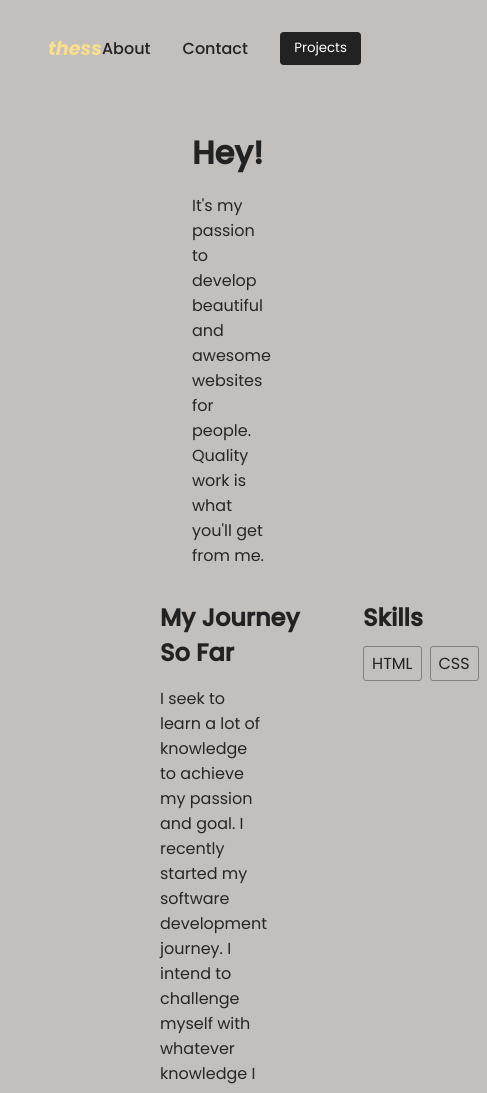
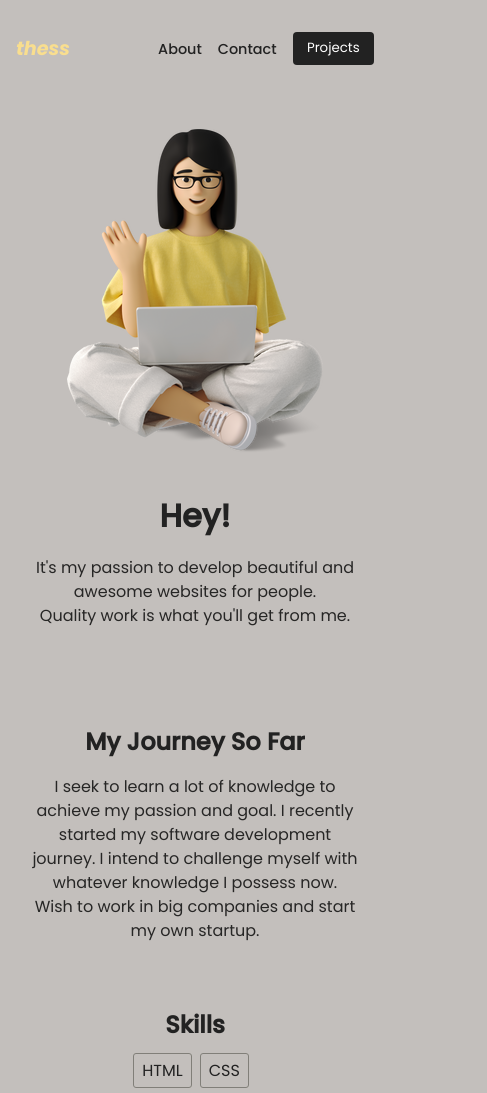
Before and after one commit to theresahb/portfolio, a plain HTML site: page index.html in a window 390 px wide. Shown: the top 1093 px of the page, 487 px wide, since content can reach past the window. Drawn offline with Linux system fonts and the light colour scheme.

Commit message:
reponsive

```diff
--- a/css/style.css
+++ b/css/style.css
@@ -79,6 +79,7 @@
 
 .intro p {
     opacity: 80%;
+    line-height: 1.5em;
 }
 
 .myself-skills {
@@ -99,6 +100,7 @@
 
 .myself p {
     opacity: 80%;
+    line-height: 1.5em;
     padding-right: 4rem;
 }
 
@@ -119,3 +121,55 @@
     padding: 0.3rem 0.5rem;
     margin: 0 0.5rem 0 0;
 }
+
+@media (max-width: 800px) {
+    .container {
+        row-gap: 4rem;
+        padding: 2rem 5rem;
+    }
+
+    .image-intro {
+        flex-direction: column;
+        justify-content: center;
+        align-items: center;
+        row-gap: 2rem;
+        text-align: center;
+    }
+
+    .myself-skills {
+        flex-direction: column;
+        justify-content: center;
+        align-items: center;
+        row-gap: 4rem;
+        text-align: center;
+    }
+
+    .myself p {
+        padding: 0;
+    }
+}
+
+@media (min-width: 801px) and (max-width: 1000px) {
+    .container {
+        padding: 2rem 6rem;
+    }
+}
+
+@media (max-width: 500px) {
+    .container {
+        padding: 2rem 2rem;
+    }
+
+    nav {
+        column-gap: 1rem;
+        padding: 2rem 1rem;
+    }
+
+    .links {
+        column-gap: 1rem;
+    }
+
+    .links a {
+        font-size: .9rem;
+    }
+}
```
